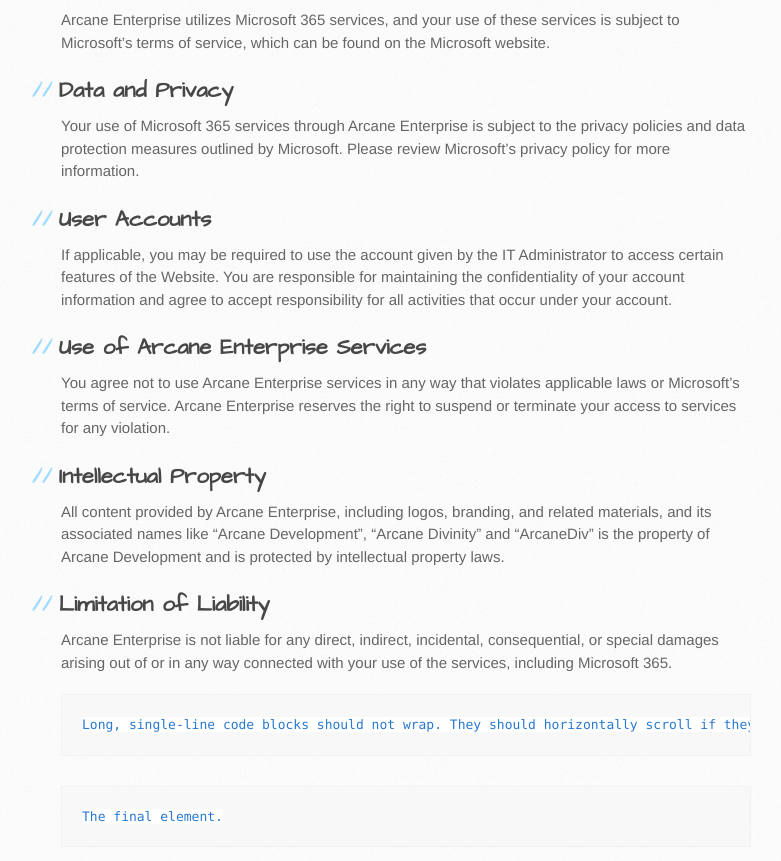
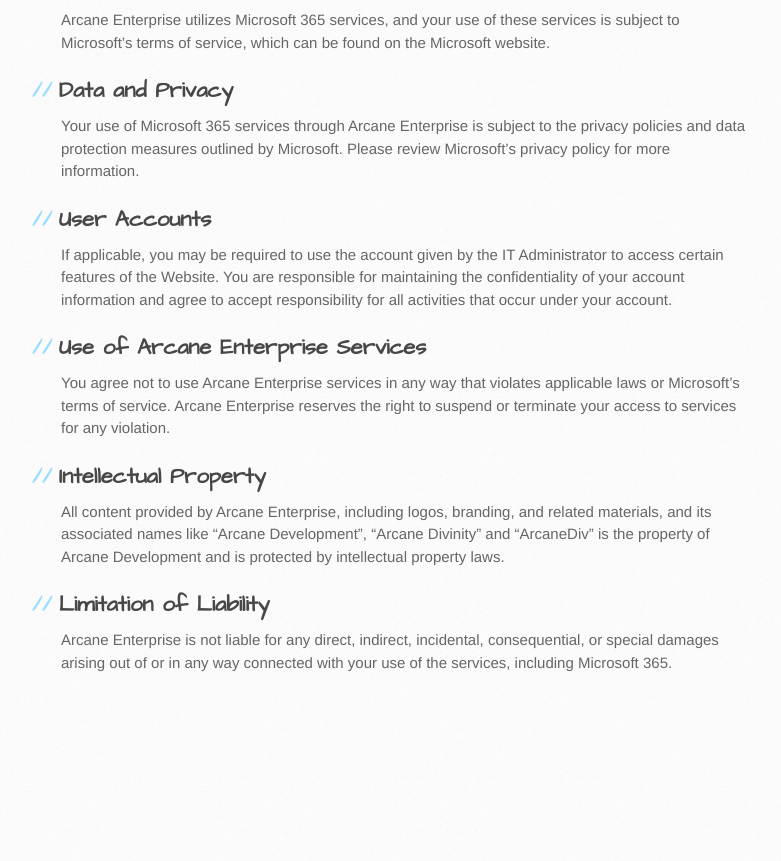
Before and after one commit to arcanediv/arcanediv.github.io, a Jekyll site: the page built from index.md, in a window 1280 px wide and 900 px high, scrolled down 721 px. Shown: the top 861 px of the window, without its empty margins (109-890 px from the left). Built offline with Jekyll 4.4.1, drawn with Linux system fonts in a browser that asks for light colours; our own code applies the rules of GitHub Pages for plain Markdown files; after the commit the page ends 1438 px from its top, so only the background shows below that; some of the changed text lies outside the part shown.

Commit message:
Config
Update Links

````diff
--- a/_config.yml
+++ b/_config.yml
@@ -1,5 +1,5 @@
 title: Arcane Enterprise
 description: An Arcane Development company.
-show_downloads: false
+show_downloads: true
 google_analytics:
 theme: jekyll-theme-architect
--- a/_layouts/default.html
+++ b/_layouts/default.html
@@ -27,7 +27,7 @@
           <a href="{{ site.github.repository_url }}" class="button"><small>View project on</small> GitHub</a>
         {% endif %}
         {% if site.github.is_user_page %}
-          <a href="{{ site.github.owner_url }}" class="button"><small>Follow me on</small> GitHub</a>
+          <a href="{{ site.github.owner_url }}" class="button"><small>Open</small> Microsoft 365</a>
         {% endif %}
       </div>
     </header>
@@ -39,7 +39,7 @@
         </section>
 
         <aside id="sidebar">
-          {% if site.show_downloads %}
+          <!--{% if site.show_downloads %}
             <a href="{{ site.github.zip_url }}" class="button">
               <small>Download</small>
               .zip file
@@ -49,6 +49,17 @@
               .tar.gz file
             </a>
           {% endif %}
+          -->
+
+            <a href="{{ site.github.zip_url }}" class="button">
+              <small>Download</small>
+              .zip file
+            </a>
+            <a href="{{ site.github.tar_url }}" class="button">
+              <small>Download</small>
+              .tar.gz file
+            </a>
+
 
           <p>© 2024 Arcane Development. All rights reserved. <br><br>"Arcane Enterprise," "Arcane Development," "Arcane Divinity," and "ArcaneDiv" are registered trademarks of Arcane Development Limited.</p>
         </aside>
--- a/index.md
+++ b/index.md
@@ -37,12 +37,3 @@ All content provided by Arcane Enterprise, including logos, branding, and relate
 ## Limitation of Liability
 
 Arcane Enterprise is not liable for any direct, indirect, incidental, consequential, or special damages arising out of or in any way connected with your use of the services, including Microsoft 365.
-
-
-```
-Long, single-line code blocks should not wrap. They should horizontally scroll if they are too long. This line should be long enough to demonstrate this.
-```
-
-```
-The final element.
-```
````
